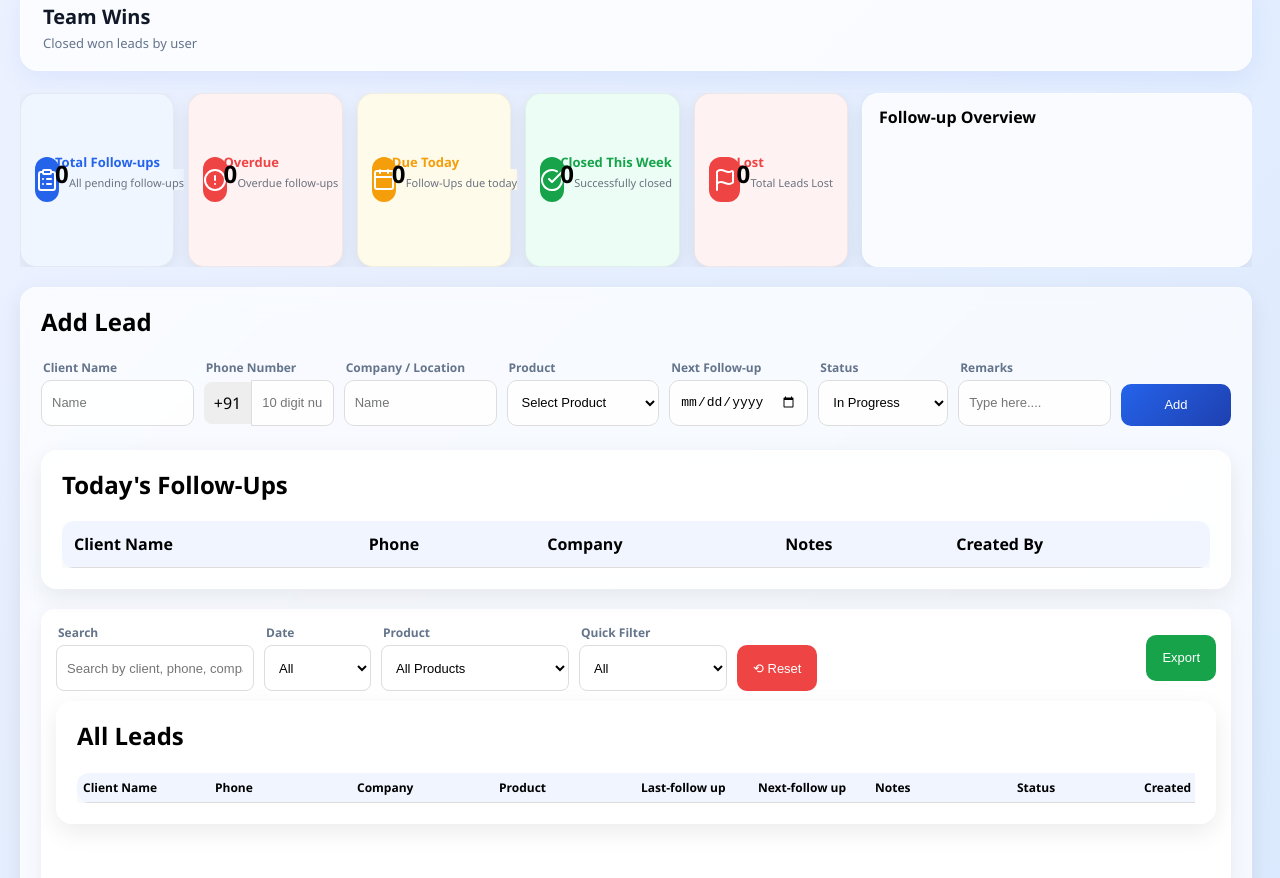
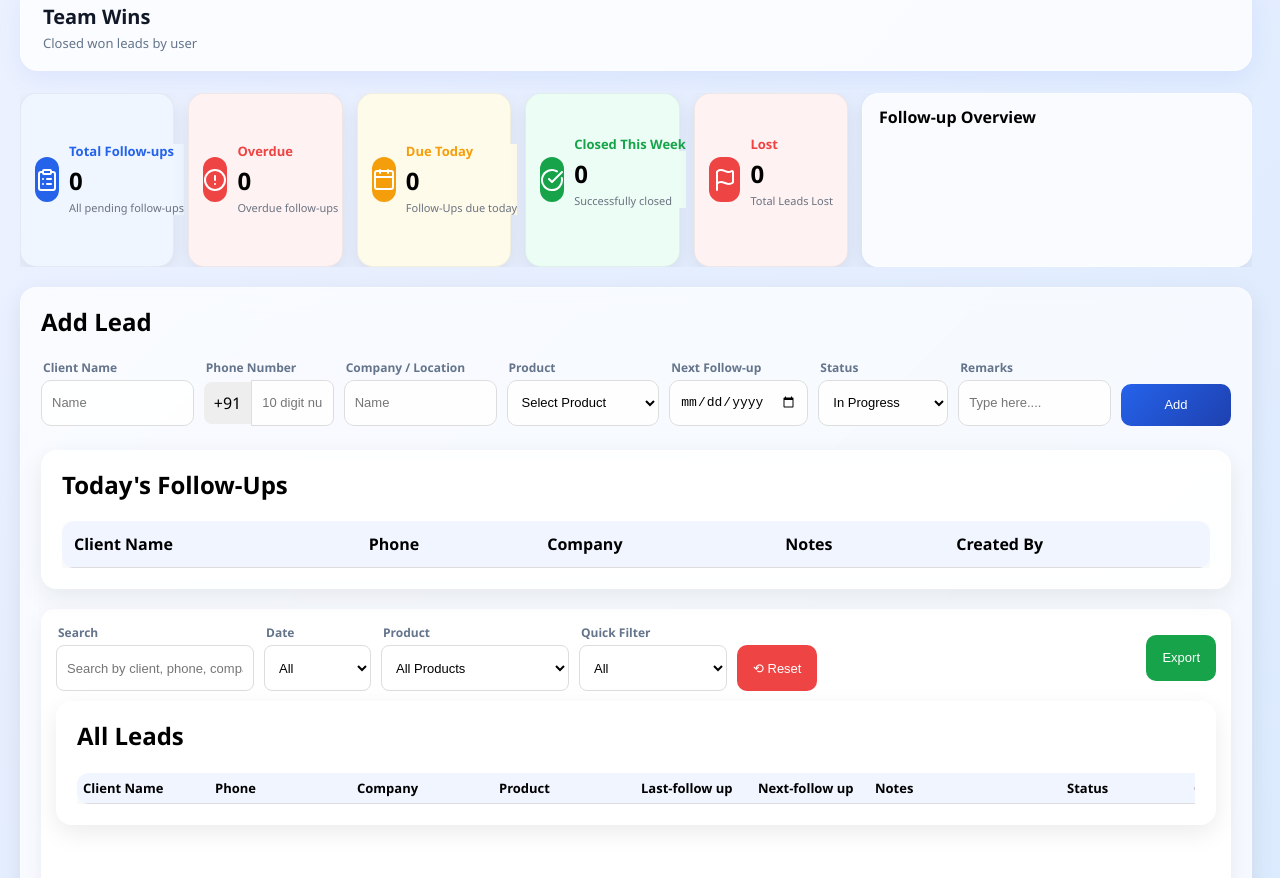
Before and after one commit to mannat2003-cloud/CLOUD-TECH-CRM-, a website: page index.html in a window 1280 px wide. Shown: the part 221-1099 px from the top of the page. Drawn offline with nearby package versions, Linux system fonts and the light colour scheme; no server answers; sample sign-in values are in the browser's storage; a script that the page names is missing.

Commit message:
Update style.css

```diff
--- a/style.css
+++ b/style.css
@@ -655,7 +655,7 @@ button {
   font-size: 15px;
   color: gray;
   font-weight: 700;
-  margin: -14px;
+  margin: 0 0 4px 0;
   line-height: 1.2;
    white-space: nowrap;
 }
@@ -663,7 +663,7 @@ button {
 .stat-card h2 {
   font-size: 28px;
   font-weight: 700;
-  margin: -14px;
+  margin: 0 0 4px 0;
 }
 
 .icon {
@@ -709,7 +709,7 @@ button {
   font-size: 13px;
   color: #6b7280;
   display: block;
-  margin-top: -14px;
+  margin-top: 4px;
   line-height: 1.3;
   white-space: nowrap;
 }
@@ -1093,9 +1093,9 @@ button:active {
 
 #allLeadsSection th,
 #allLeadsSection td {
-  padding: 9px 9px;
+  padding: 8px 10px;
   white-space: nowrap;
-  font-size: 12px !important;
+  font-size: 13px !important;
 }
 
 #allLeadsSection .notes-cell {
@@ -1202,7 +1202,7 @@ button:active {
 /* Notes */
 #allLeadsSection th:nth-child(7),
 #allLeadsSection td:nth-child(7) {
-  width: 130px;
+  width: 180px;
 }
 
 /* Status */
```
